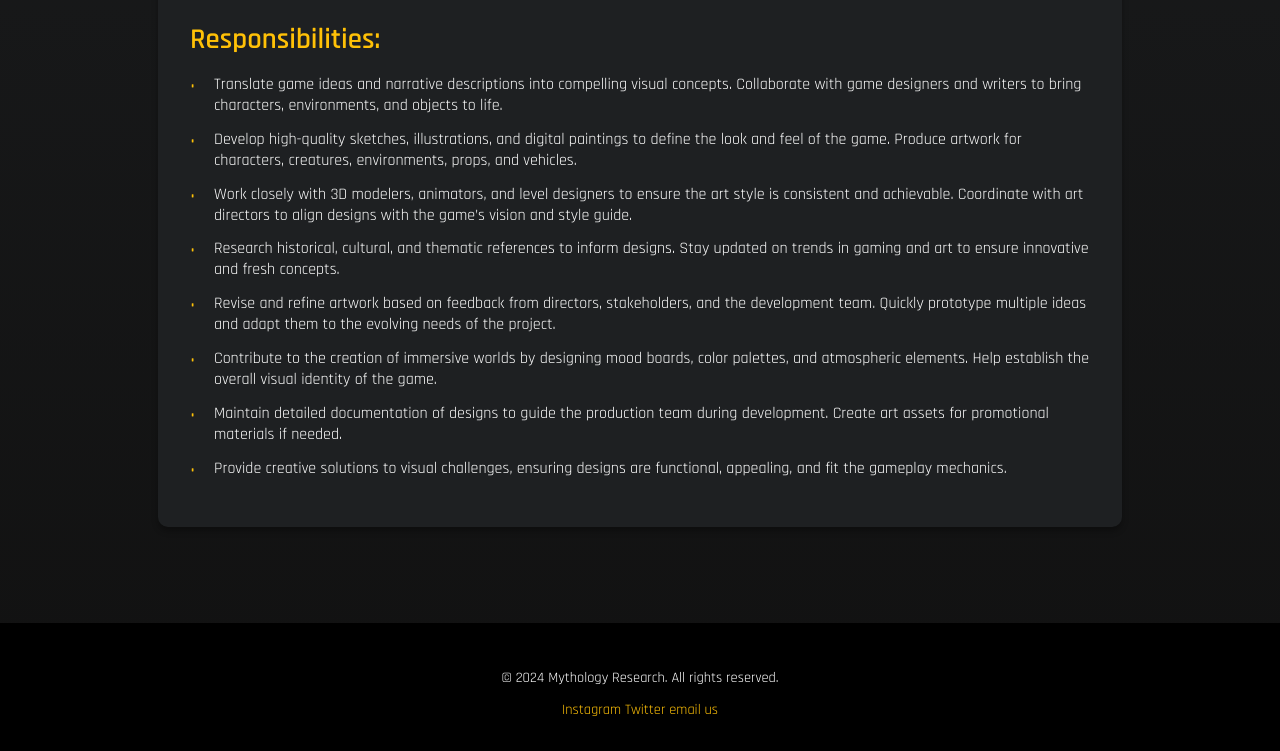
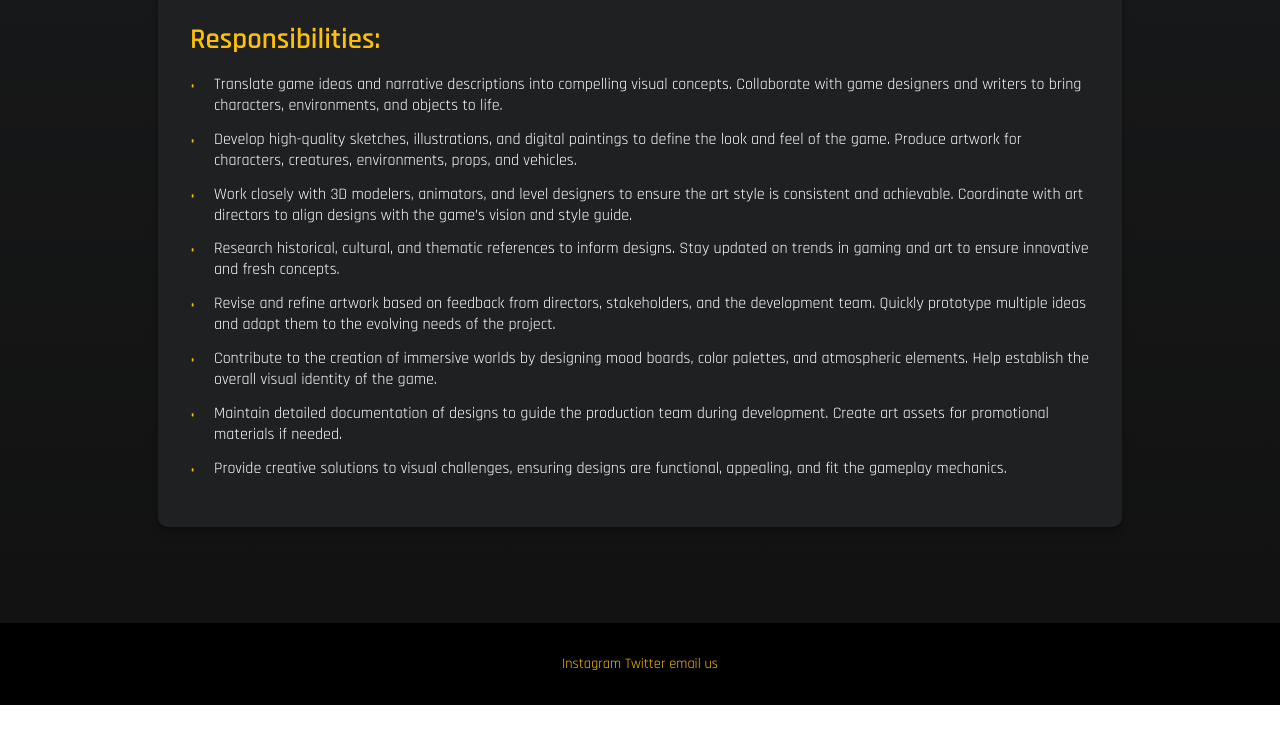
Before and after one commit to The-Mythicz/TheMythicz.com, a plain HTML site: page concept-artist.html in a window 1280 px wide. Shown: the part 852-1603 px from the top of the page. After the commit the page ends 1557 px from the top, so only its background shows below. Drawn offline with Linux system fonts and the light colour scheme.

Commit message:
concept-artist.html

```diff
--- a/concept-artist.html
+++ b/concept-artist.html
@@ -223,7 +223,6 @@
     </div>
 
     <footer>
-        <p>&copy; 2024 Mythology Research. All rights reserved.</p>
         <a href="https://www.instagram.com/the.myticz/" target="_blank">Instagram</a>
         <a href="https://twitter.com/TheMyticz" target="_blank">Twitter</a>
         <a href="mailto: themythicz@gmail.com" target="_blank">email us</a>
```
